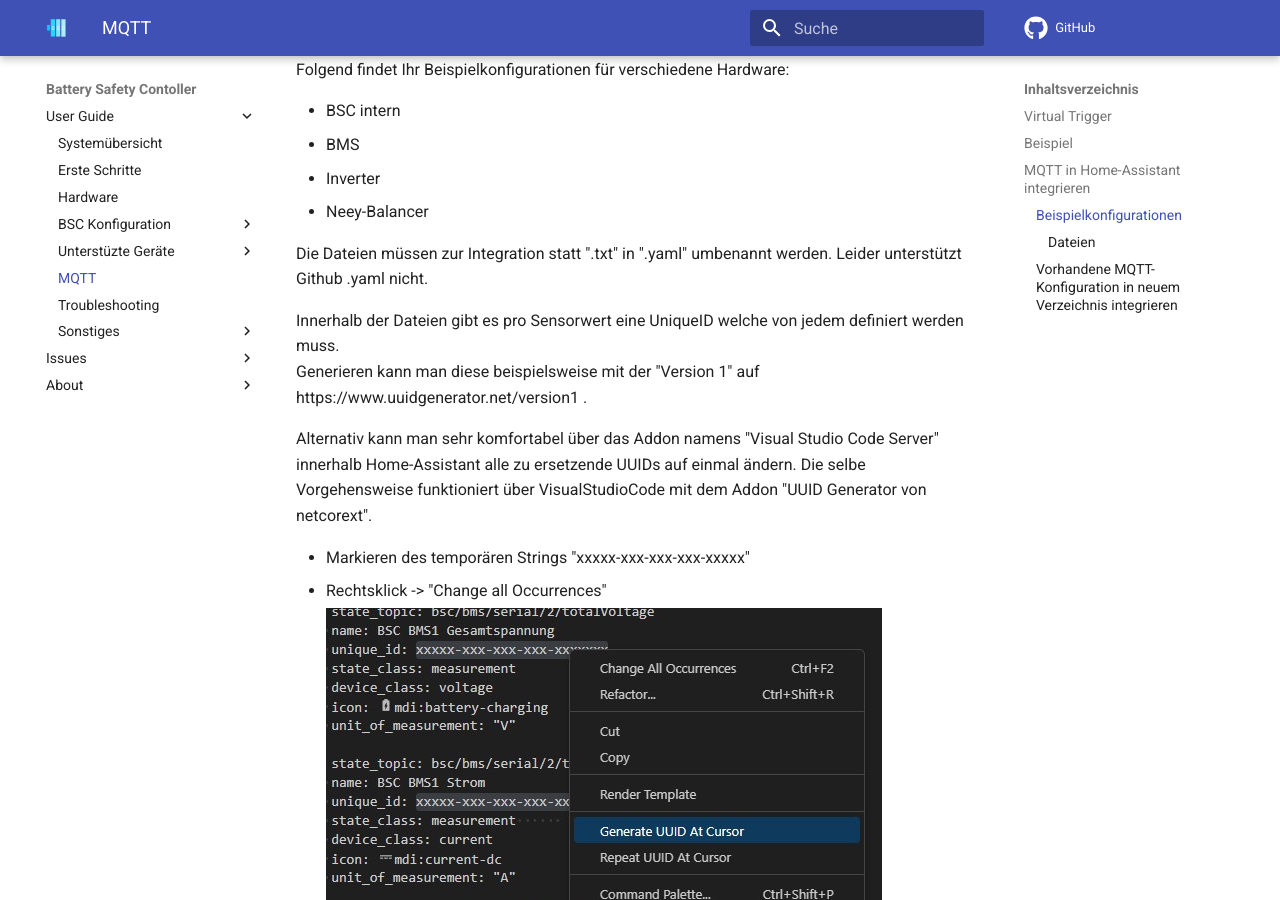
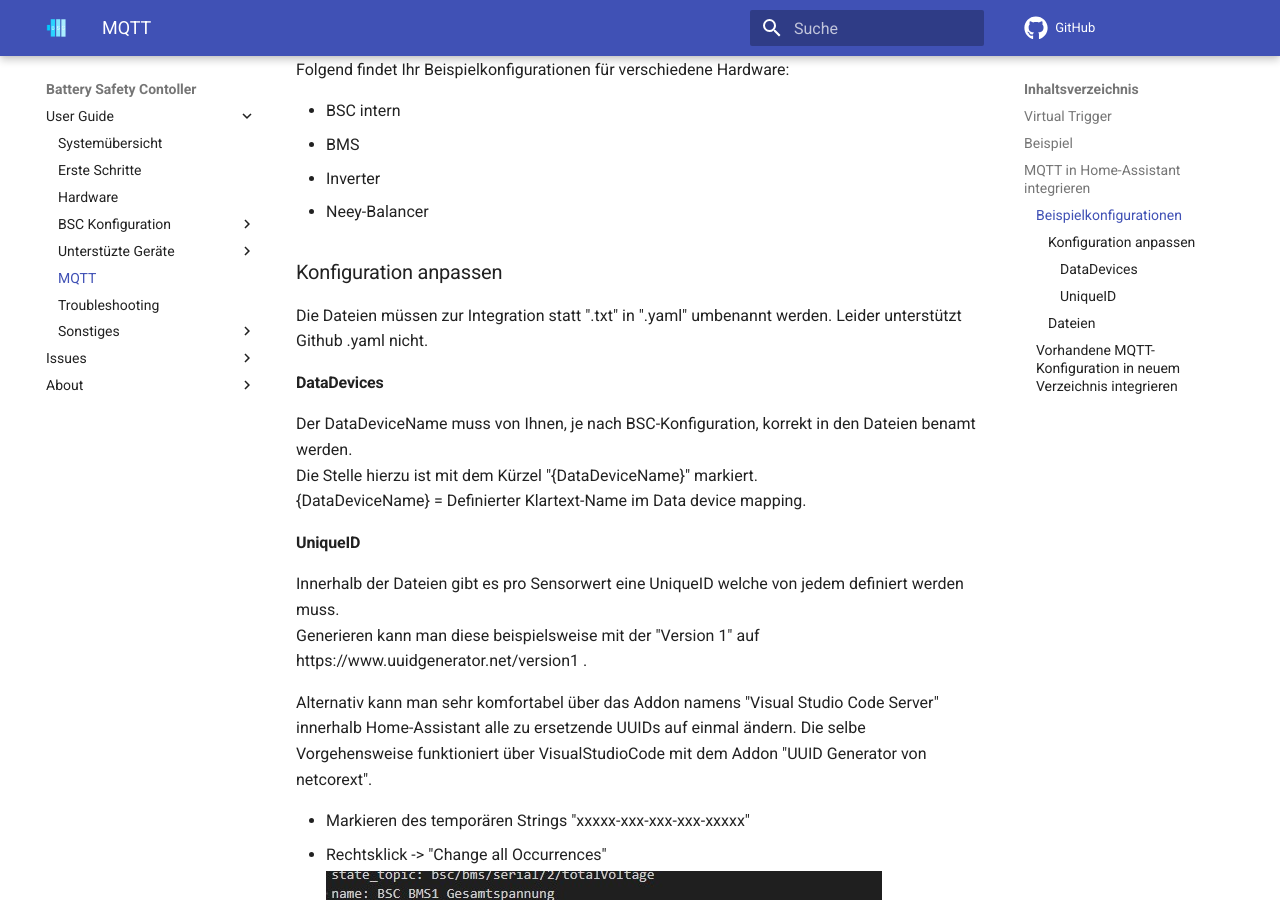
Before and after one commit to bsc-org/bsc, an MkDocs documentation site: the page built from docs/mqtt.md, in a window 1280 px wide and 900 px high, scrolled down 1413 px. Built offline with MkDocs 1.6.1 and Material for MkDocs 9.7.7, drawn with Linux system fonts in a browser that asks for light colours; comment, search, counter and statistics services are not loaded.

Commit message:
MQTT Konfiguration - Auf DataDevices geändert

```diff
--- a/docs/mqtt.md
+++ b/docs/mqtt.md
@@ -44,9 +44,16 @@ Folgend findet Ihr Beispielkonfigurationen für verschiedene Hardware:
 * Inverter
 * Neey-Balancer
 
+### Konfiguration anpassen
 Die Dateien müssen zur Integration statt ".txt" in ".yaml" umbenannt werden.
 Leider unterstützt Github .yaml nicht.
 
+#### DataDevices
+Der DataDeviceName muss von Ihnen, je nach BSC-Konfiguration, korrekt in den Dateien benamt werden.<br>
+Die Stelle hierzu ist mit dem Kürzel "{DataDeviceName}" markiert.<br>
+{DataDeviceName} = Definierter Klartext-Name im Data device mapping.
+
+#### UniqueID
 Innerhalb der Dateien gibt es pro Sensorwert eine UniqueID welche von jedem definiert werden muss.
 Generieren kann man diese beispielsweise mit der "Version 1" auf https://www.uuidgenerator.net/version1 .
 
```
